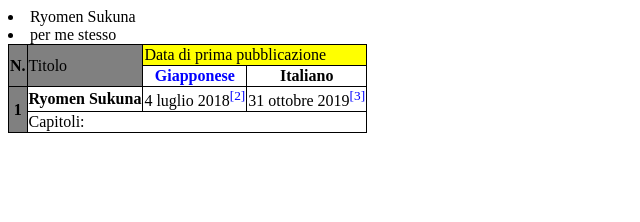
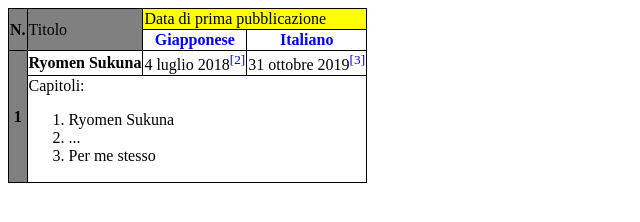
Before and after one commit to r22-4ar-ba/r22-4ar-ba.github.io, a plain HTML site: page Esercizi/es4.html in a window 1280 px wide. Shown: the whole page, without its empty margins (0-640 px from the left). Drawn offline with Linux system fonts and the light colour scheme.

Commit message:
Update es4.html

```diff
--- a/Esercizi/es4.html
+++ b/Esercizi/es4.html
@@ -21,27 +21,27 @@ table, th, td {
 
       <tr>
      <th style="color:blue">Giapponese</th>
-     <th syle="color:blue">Italiano</th>
+     <th style="color:blue">Italiano</th>
      </tr>
 
       <tr>
      <th rowspan="2" class="tuttogrigio" >1</th>
      <th>Ryomen Sukuna</th>
-        <td>4 luglio 2018<sup style="color:blue">[2]</sup></td>
-        <td>31 ottobre 2019<Sup style="color:blue">[3]</sup></td>
+     <td>4 luglio 2018<sup style="color:blue">[2]</sup></td>
+     <td>31 ottobre 2019<Sup style="color:blue">[3]</sup></td>
      </tr>
 
      <tr>
       <td colspan="3">
           Capitoli:<br/>
-       <col>
+       <ol>
         <li>Ryomen Sukuna</li>
-        <li...</li>
-        <li>per me stesso</li>
+        <li>...</li>
+        <li>Per me stesso</li>
        </ol>
      </td>
 
       </tr>
    <table>
-     </body>
+  </body>
 </html>
```
